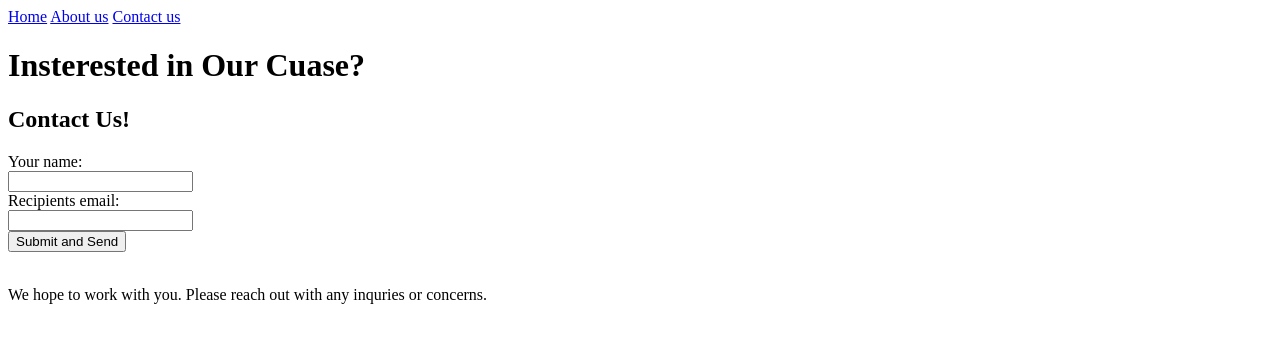
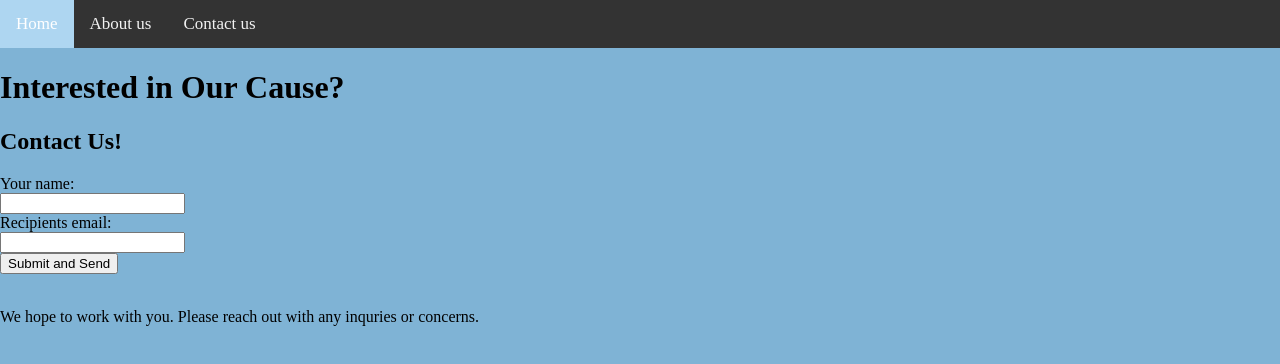
Before and after one commit to Lessie06/TTP-Assignment1, a plain HTML site: page contact.html in a window 1280 px wide. Drawn offline with Linux system fonts and the light colour scheme.

Commit message:
Linked the styles.css to contact.html

```diff
--- a/contact.html
+++ b/contact.html
@@ -2,6 +2,7 @@
 <html>
  <head>
     <title>Contact</title>
+    <link rel="stylesheet" href="styles.css">
 </head>
 
 <div class="topnav">
@@ -10,7 +11,7 @@
     <a href="contact.html">Contact us</a>
 </div>
 <body>
-    <h1>Insterested in Our Cuase?</h1>
+    <h1>Interested in Our Cause?</h1>
     <h2>Contact Us!</h2>
 
 
--- a/styles.css
+++ b/styles.css
@@ -9,7 +9,7 @@ img{
     padding-left: 350px;
 }
 
-p{
+.hometxt p{
     padding-left: 20px;
     text-align: center;
     padding-top: 50px;
```
Also changed, not shown: index.html (+1 -1 lines).
